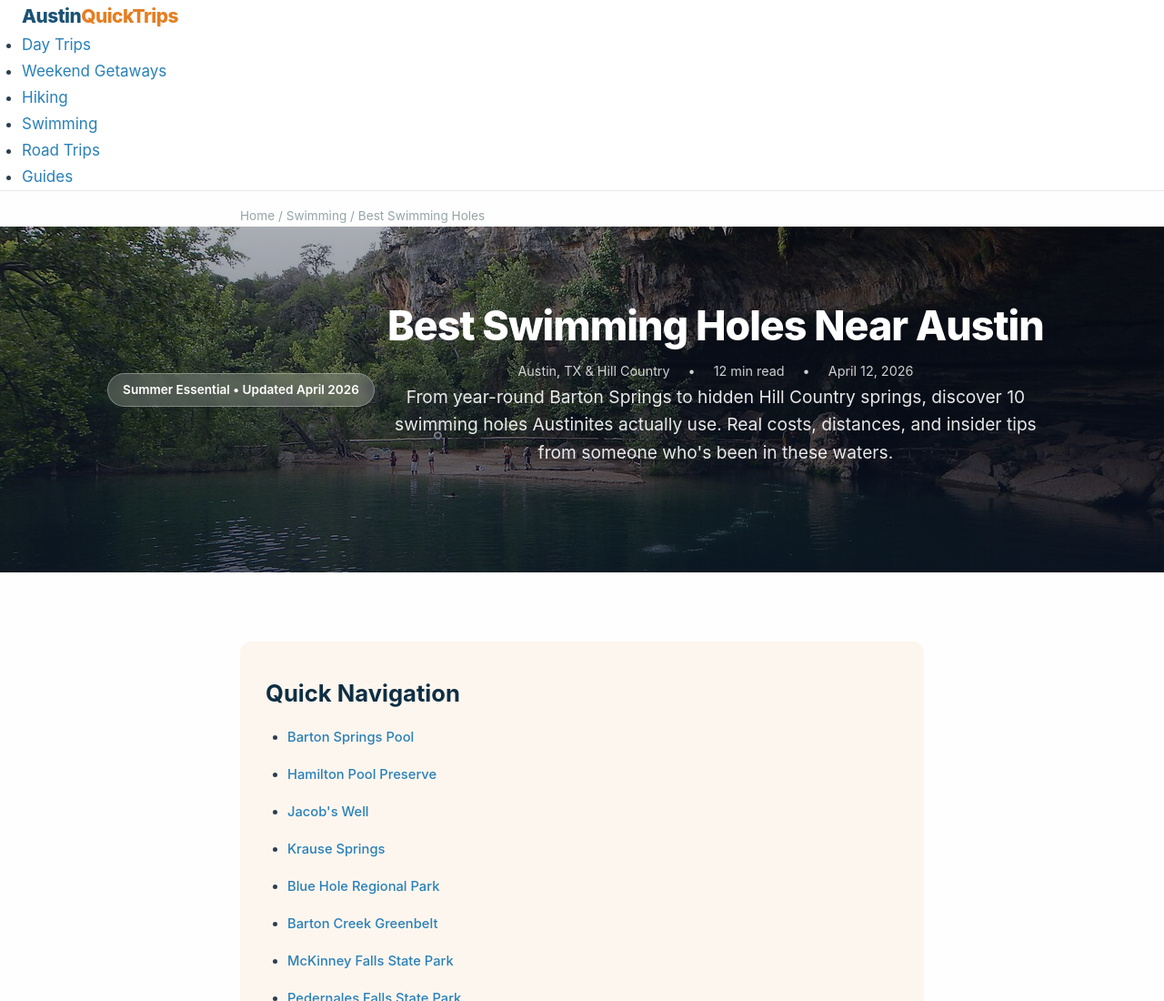
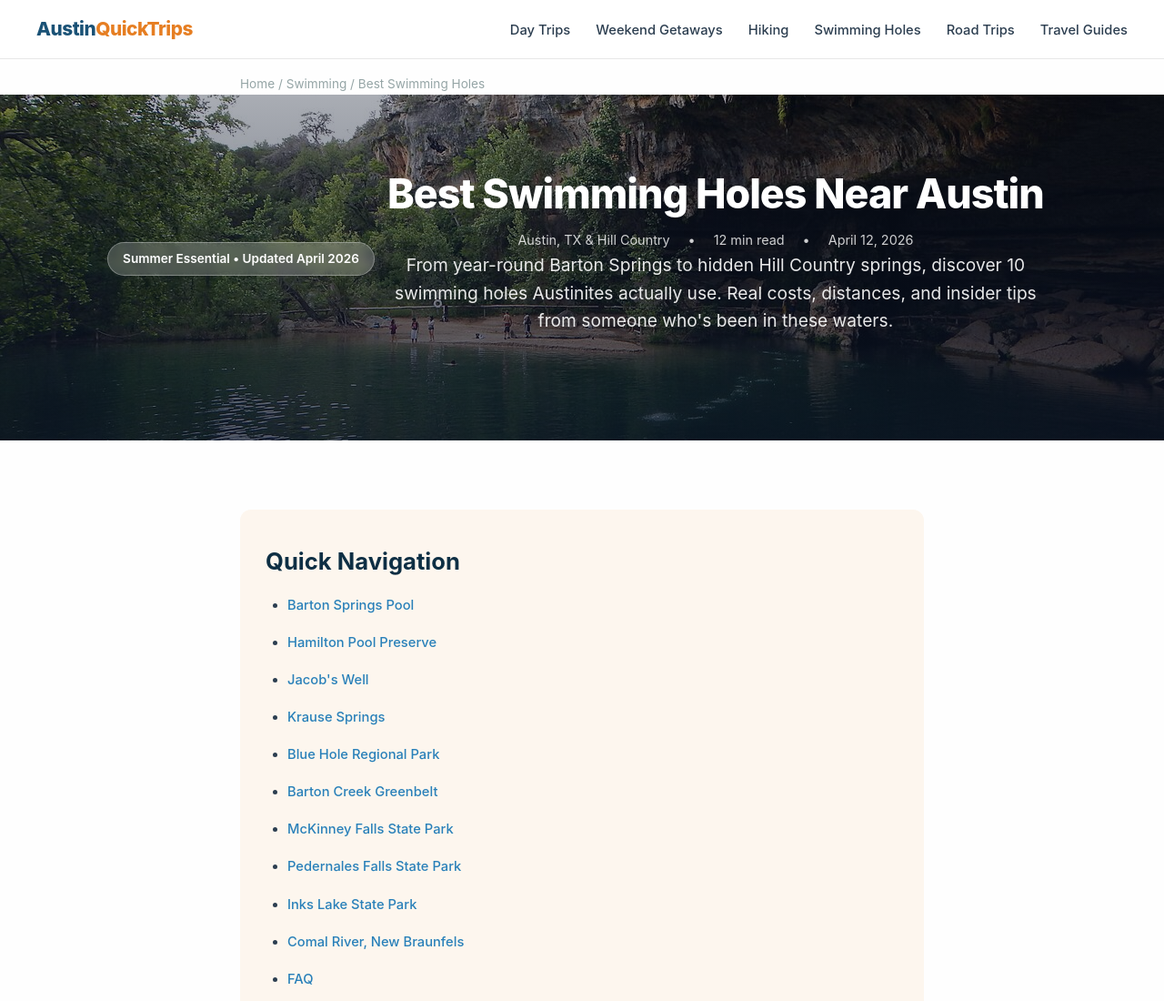
Before and after one commit to newpathpublishing/austinquicktrips, a plain HTML site: page swimming/best-swimming-holes-near-austin.html in a window 1280 px wide. Shown: the top 1100 px of the page at 91% size. Drawn offline with Linux system fonts and the light colour scheme.

Commit message:
Fix nav bar on swimming holes page (was using old nav-container/nav-menu classes)

```diff
--- a/swimming/best-swimming-holes-near-austin.html
+++ b/swimming/best-swimming-holes-near-austin.html
@@ -88,18 +88,17 @@
 </head>
 <body>
     <!-- Navigation -->
-    <nav class="nav">
-        <div class="nav-container">
-            <div class="nav-logo">
-                Austin<span>QuickTrips</span>
-            </div>
-            <ul class="nav-menu">
+    <nav class="nav" role="navigation" aria-label="Main navigation">
+      <div class="nav-inner">
+        <a href="/" class="nav-logo">Austin<span>QuickTrips</span></a>
+        <button class="nav-toggle" aria-label="Toggle menu" onclick="document.querySelector('.nav-links').classList.toggle('open')">&#9776;</button>
+        <ul class="nav-links">
           <li><a href="/day-trips/">Day Trips</a></li>
           <li><a href="/weekend-getaways/">Weekend Getaways</a></li>
           <li><a href="/hiking/">Hiking</a></li>
-                <li><a href="/swimming/">Swimming</a></li>
+          <li><a href="/swimming/">Swimming Holes</a></li>
           <li><a href="/road-trips/">Road Trips</a></li>
-                <li><a href="/guides/">Guides</a></li>
+          <li><a href="/guides/">Travel Guides</a></li>
         </ul>
       </div>
     </nav>
```
Lines whose indentation alone changed are shown as unchanged.
